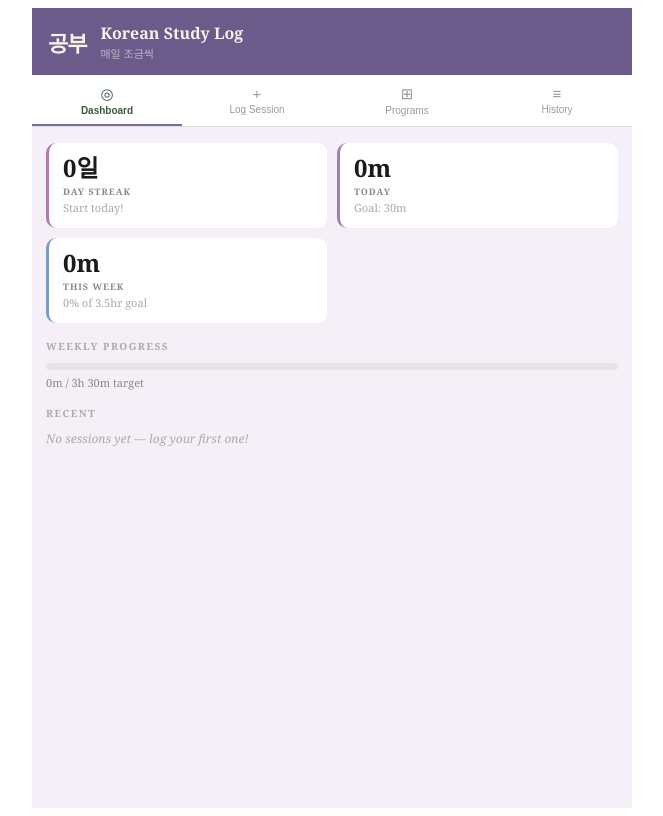
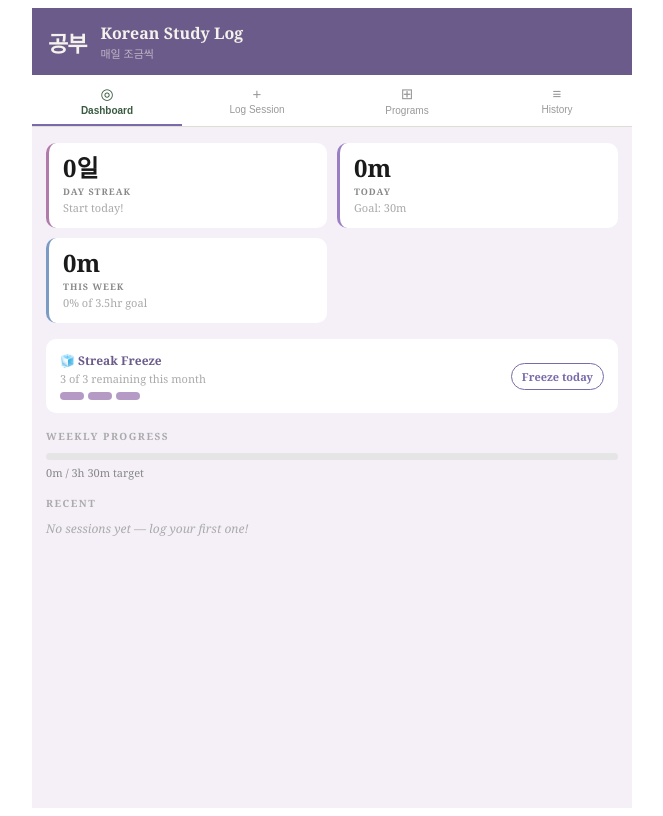
Before and after one commit to emeilala/korean-study-app, a React (Vite) app: page / in a window 1280 px wide. Shown: the whole page, without its empty margins (308-971 px from the left). Built offline with nearby package versions, Linux system fonts and the light colour scheme.

Commit message:
23-week bootcamp, streak freeze, resources, Sun-Sat weeks

```diff
--- a/src/App.jsx
+++ b/src/App.jsx
@@ -52,12 +52,15 @@ const DURATIONS = [15, 30, 45, 60, 90];
 const RESOURCES = [
   { icon: "📘", name: "Talk To Me In Korean", desc: "Beginner Extended + 50-day package" },
   { icon: "🎧", name: "Pimsleur", desc: "Lifetime access via app" },
+  { icon: "🦌", name: "LingoDeer", desc: "3-year subscription" },
+  { icon: "📗", name: "TTMIK", desc: "1-year subscription" },
+  { icon: "🏫", name: "King Sejong Institute", desc: "Free online course" },
+  { icon: "🌹", name: "Rosetta Stone", desc: "Lifetime access" },
   { icon: "🎓", name: "Coursera", desc: "Access through professional org" },
-  { icon: "🌹", name: "Rosetta Stone", desc: "Lifetime access" },
 ];
 
 // ── Bootcamp schedule ────────────────────────────────────────────────────────
-// 20 weeks · TTMIK L1+L2 · Mon–Fri · starts Jun 1 2026
+// 23 weeks · TTMIK L1+L2 (all 55 lessons) · Mon–Fri · starts Jun 1 2026
 // Holiday week: Jun 7–13 (greyed out, not counted)
 // Break week: after W11 (between levels)
 
@@ -72,30 +75,33 @@ const buildSchedule = () => {
 
   const weeks = [
     // Phase 1 — Level 1 Foundations
-    { label: "W1",  phase: 1, sub: "L1 · L3 · L4 — Greetings" },
+    { label: "W1",  phase: 1, sub: "L1 · L3 · L4 — Greetings · Pimsleur 1–2" },
     // Holiday
     null,
-    { label: "W2",  phase: 1, sub: "L5 · L2 · L6 — 이에요/예요" },
-    { label: "W3",  phase: 1, sub: "L7 · L8 · L10 — 이/저/그 · 있어요/없어요" },
-    { label: "W4",  phase: 1, sub: "L9 — Topic/subject particles 은/는 · 이/가" },
-    { label: "W5",  phase: 1, sub: "L11 · L13 · L14 — 주세요 · 고 싶어요" },
-    { label: "W6",  phase: 1, sub: "L15 · L20 — Numbers (sino-Korean + native)" },
-    { label: "W7",  phase: 1, sub: "L16 — Present tense 아/어/여요" },
-    { label: "W8",  phase: 1, sub: "L17 — Past tense 았/었/였어요" },
-    { label: "W9",  phase: 1, sub: "L18 · L19 · L23 — Location particles · 어디 · 에 · 에서" },
-    { label: "W10", phase: 1, sub: "L24 · L21 · L22 — Why/how · negation · 하다 verbs" },
-    { label: "W11", phase: 1, sub: "L25 · Review — 에서/부터/까지 · Level 1 review" },
+    { label: "W2",  phase: 1, sub: "L5 · L2 · L6 — 이에요/예요 · Pimsleur 3–4" },
+    { label: "W3",  phase: 1, sub: "L7 · L8 · L10 — 이/저/그 · 있어요/없어요 · Pimsleur 5–6" },
+    { label: "W4",  phase: 1, sub: "L9 — 은/는 · 이/가 (full week) · Pimsleur 7–8" },
+    { label: "W5",  phase: 1, sub: "L11 · L13 · L14 — 주세요 · 고 싶어요 · Pimsleur 9–10" },
+    { label: "W6",  phase: 1, sub: "L15 · L20 — Numbers sino-Korean + native · Pimsleur 11–12" },
+    { label: "W7",  phase: 1, sub: "L16 — Present tense 아/어/여요 (full week) · Pimsleur 13–14" },
+    { label: "W8",  phase: 1, sub: "L17 — Past tense 았/었/였어요 (full week) · Pimsleur 15–16" },
+    { label: "W9",  phase: 1, sub: "L18 · L19 · L23 — Location particles · 에 · 에서 · Pimsleur 17–18" },
+    { label: "W10", phase: 1, sub: "L24 · L21 · L22 — Why/how · negation · 하다 · Pimsleur 19–20" },
+    { label: "W11", phase: 1, sub: "L25 · Review — 에서/부터/까지 · Level 1 review · Pimsleur 21–22" },
     // Break between levels
     null,
     // Phase 2 — Level 2
-    { label: "W13", phase: 2, sub: "L1 — Future tense (으)ㄹ 거예요" },
-    { label: "W14", phase: 2, sub: "L2 — Object particles 을/를" },
-    { label: "W15", phase: 2, sub: "L3 · L6 · L4 — Connectors 그리고 · 그래서 · 그렇지만" },
-    { label: "W16", phase: 2, sub: "L7 · L10 · L5 — 한테/한테서 · 고 있어요 · 요일" },
-    { label: "W17", phase: 2, sub: "L8 · L9 · L12 — Time · counters · dates" },
-    { label: "W18", phase: 2, sub: "L13 · L14 · L15 — 도 (too/also) · 만 (only)" },
-    { label: "W19", phase: 2, sub: "L17 · L20 · L21 — Can/cannot · must · more than" },
-    { label: "W20", phase: 2, sub: "L23 · L26–L28 · L11 — If · imperative · 자기소개" },
+    { label: "W13", phase: 2, sub: "L1 — Future tense (으)ㄹ 거예요 · Pimsleur 25–26" },
+    { label: "W14", phase: 2, sub: "L2 — Object particles 을/를 · Pimsleur 27–28" },
+    { label: "W15", phase: 2, sub: "L3 · L6 · L4 — Connectors 그리고 · 그래서 · 그렇지만 · Pimsleur 29–30" },
+    { label: "W16", phase: 2, sub: "L5 · L7 · L10 — 요일 · 한테/한테서 · 고 있어요 · Pimsleur L2 1–2" },
+    { label: "W17", phase: 2, sub: "L8 · L9 · L12 — Telling time · counters · dates · Pimsleur L2 3–4" },
+    { label: "W18", phase: 2, sub: "L11 · L13 · L14 — 자기소개 · 도 parts 1 & 2 · Pimsleur L2 5–6" },
+    { label: "W19", phase: 2, sub: "L15 · L16 · L18 — 만 · adverbs · 잘하다/못하다 · Pimsleur L2 7–8" },
+    { label: "W20", phase: 2, sub: "L17 · L19 · L22 — Can/cannot · -는 것 · 좋다 vs 좋아하다 · Pimsleur L2 9–10" },
+    { label: "W21", phase: 2, sub: "L20 · L21 · L23 — Must · more than · if/conditionals · Pimsleur L2 11–12" },
+    { label: "W22", phase: 2, sub: "L24 · L25 · L26 · L27 — Still/already · imperative · please do · Pimsleur L2 13–14" },
+    { label: "W23", phase: 2, sub: "L28 · L29 · L30 — Method · all/more · don't · 자기소개 capstone · Pimsleur L2 15–16" },
   ];
 
   weeks.forEach((w, i) => {
@@ -132,14 +138,23 @@ const fmtShort = (iso) => parseDate(iso).toLocaleDateString("en-US", { month: "s
 
 const getWeekStart = (iso) => {
   const d = parseDate(iso);
-  const day = d.getDay();
-  const mon = new Date(d);
-  mon.setDate(d.getDate() - day + (day === 0 ? -6 : 1));
-  return mon.toISOString().slice(0, 10);
+  const day = d.getDay(); // 0=Sun
+  const sun = new Date(d);
+  sun.setDate(d.getDate() - day);
+  const yyyy = sun.getFullYear();
+  const mm = String(sun.getMonth() + 1).padStart(2, "0");
+  const dd = String(sun.getDate()).padStart(2, "0");
+  return yyyy + "-" + mm + "-" + dd;
 };
 
-const fmtWeekLabel = (iso) =>
-  "Week of " + parseDate(iso).toLocaleDateString("en-US", { weekday: "short", month: "short", day: "numeric" });
+const fmtWeekLabel = (iso) => {
+  const start = parseDate(iso);
+  const end = new Date(start);
+  end.setDate(start.getDate() + 6);
+  const fmt1 = start.toLocaleDateString("en-US", { month: "short", day: "numeric" });
+  const fmt2 = end.toLocaleDateString("en-US", { month: "short", day: "numeric" });
+  return fmt1 + " – " + fmt2;
+};
 
 const getTag = (id) => ACTIVITY_TAGS.find((t) => t.id === id);
 // Map legacy tag labels/ids to current ones
@@ -159,6 +174,25 @@ const resolveTagLabel = (label) => {
 const fmtMin = (m) => m < 60 ? `${m}m` : `${Math.floor(m / 60)}h${m % 60 ? " " + (m % 60) + "m" : ""}`;
 
 
+
+// ── Streak freeze helpers ─────────────────────────────────────────────────────
+const FREEZE_KEY = "ks_freezeDays";
+const FREEZE_MONTH_KEY = "ks_freezeMonth";
+const MAX_FREEZES = 3;
+
+const getCurrentMonth = () => new Date().toISOString().slice(0, 7); // "YYYY-MM"
+
+const getFreezeDays = () => loadFromStorage(FREEZE_KEY, []);
+const getFreezeMonth = () => loadFromStorage(FREEZE_MONTH_KEY, "");
+
+const refreshFreezes = () => {
+  // Reset on new month
+  const month = getCurrentMonth();
+  if (getFreezeMonth() !== month) {
+    saveToStorage(FREEZE_KEY, []);
+    saveToStorage(FREEZE_MONTH_KEY, month);
+  }
+};
 
 // localStorage helpers
 function loadFromStorage(key, fallback) {
@@ -187,7 +221,7 @@ function TagBadge({ id }) {
   );
 }
 
-function Dashboard({ sessions }) {
+function Dashboard({ sessions, freezeDays, onFreeze, onUnfreeze }) {
   const today = todayISO();
   const weekStart = getWeekStart(today);
   const weekGoalMin = 210;
@@ -195,13 +229,18 @@ function Dashboard({ sessions }) {
   const todayMin = sessions.filter((s) => s.date === today).reduce((a, s) => a + s.duration, 0);
   const weekMin = sessions.filter((s) => s.date >= weekStart).reduce((a, s) => a + s.duration, 0);
 
+  // Streak: frozen days count as studied
+  const seen = new Set([...sessions.map((s) => s.date), ...freezeDays]);
   let streak = 0;
-  const seen = new Set(sessions.map((s) => s.date));
   const check = new Date();
   while (seen.has(check.toISOString().slice(0, 10))) {
     streak++;
     check.setDate(check.getDate() - 1);
   }
+
+  const isTodayFrozen = freezeDays.includes(today);
+  const freezesUsed = freezeDays.filter(d => d.startsWith(getCurrentMonth())).length;
+  const freezesLeft = MAX_FREEZES - freezesUsed;
 
   const weekActivities = {};
   sessions.filter((s) => s.date >= weekStart).forEach((s) =>
@@ -218,7 +257,6 @@ function Dashboard({ sessions }) {
           { val: `${streak}일`, label: "DAY STREAK", sub: streak > 0 ? "Keep going!" : "Start today!", accent: "#b07aaa" },
           { val: fmtMin(todayMin || 0), label: "TODAY", sub: todayMin >= 30 ? "Goal met ✓" : "Goal: 30m", accent: "#9a7fc4" },
           { val: fmtMin(weekMin), label: "THIS WEEK", sub: `${pct}% of 3.5hr goal`, accent: "#7a9cc4" },
-
         ].map((c) => (
           <div key={c.label} style={{ background: "#fff", borderRadius: 10, padding: "13px 14px", borderLeft: `3px solid ${c.accent}` }}>
             <div style={{ fontSize: 24, fontWeight: 700, color: "#1a1a1a", lineHeight: 1 }}>{c.val}</div>
@@ -226,6 +264,41 @@ function Dashboard({ sessions }) {
             {c.sub && <div style={{ fontSize: 11, color: "#aaa", marginTop: 2 }}>{c.sub}</div>}
           </div>
         ))}
+      </div>
+
+      {/* Streak freeze */}
+      <div style={{ background: "#fff", borderRadius: 10, padding: "13px 14px", marginBottom: 16, display: "flex", alignItems: "center", justifyContent: "space-between" }}>
+        <div>
+          <div style={{ fontSize: 12, fontWeight: 700, color: "#6b5b8a" }}>
+            🧊 Streak Freeze
+          </div>
+          <div style={{ fontSize: 11, color: "#aaa", marginTop: 2 }}>
+            {freezesLeft} of {MAX_FREEZES} remaining this month
+            {isTodayFrozen ? " · today is frozen ❄️" : ""}
+          </div>
+          <div style={{ display: "flex", gap: 4, marginTop: 6 }}>
+            {[0,1,2].map(i => (
+              <div key={i} style={{
+                width: 24, height: 8, borderRadius: 4,
+                background: i < freezesLeft ? "#b49ac4" : "#e8e0f0"
+              }} />
+            ))}
+          </div>
+        </div>
+        <div style={{ display: "flex", gap: 6 }}>
+          {isTodayFrozen ? (
+            <button onClick={onUnfreeze} style={{ ...ss.outlineBtn, fontSize: 11, padding: "5px 10px", borderColor: "#c47aaa", color: "#c47aaa" }}>
+              Unfreeze
+            </button>
+          ) : (
+            <button
+              onClick={onFreeze}
+              disabled={freezesLeft === 0}
+              style={{ ...ss.outlineBtn, fontSize: 11, padding: "5px 10px", opacity: freezesLeft === 0 ? 0.4 : 1 }}>
+              Freeze today
+            </button>
+          )}
+        </div>
       </div>
 
       <div style={ss.sectionLabel}>WEEKLY PROGRESS</div>
@@ -728,7 +801,11 @@ const TABS = [
 
 export default function App() {
   const [tab, setTab] = useState("dashboard");
-  const [sessions, setSessions] = useState(() => loadFromStorage("ks_sessions", []));
+  const [sessions, setSessions] = useState(() => {
+    refreshFreezes();
+    return loadFromStorage("ks_sessions", []);
+  });
+  const [freezeDays, setFreezeDays] = useState(() => loadFromStorage(FREEZE_KEY, []));
 
   const setSessions_ = (updater) => {
     setSessions((prev) => {
@@ -748,6 +825,24 @@ export default function App() {
   };
 
   const deleteSession = (id) => setSessions_((prev) => prev.filter((s) => s.id !== id));
+
+  const freezeToday = () => {
+    const today = todayISO();
+    const month = getCurrentMonth();
+    const current = loadFromStorage(FREEZE_KEY, []);
+    const thisMonth = current.filter(d => d.startsWith(month));
+    if (thisMonth.length >= MAX_FREEZES || current.includes(today)) return;
+    const updated = [...current, today];
+    saveToStorage(FREEZE_KEY, updated);
+    setFreezeDays(updated);
+  };
+
+  const unfreezeToday = () => {
+    const today = todayISO();
+    const updated = freezeDays.filter(d => d !== today);
+    saveToStorage(FREEZE_KEY, updated);
+    setFreezeDays(updated);
+  };
 
   const importSessions = (imported) => {
     setSessions_((prev) => {
@@ -784,7 +879,7 @@ export default function App() {
       </div>
 
       <div style={{ flex: 1, overflowY: "auto" }}>
-        {tab === "dashboard" && <Dashboard sessions={sessions} />}
+        {tab === "dashboard" && <Dashboard sessions={sessions} freezeDays={freezeDays} onFreeze={freezeToday} onUnfreeze={unfreezeToday} />}
         {tab === "log" && <LogSession onSave={addSession} />}
         {tab === "history" && <History sessions={sessions} onDelete={deleteSession} onImport={importSessions} />}
         {tab === "programs" && <Programs sessions={sessions} onLogSession={addSessionFromPrograms} />}
```
